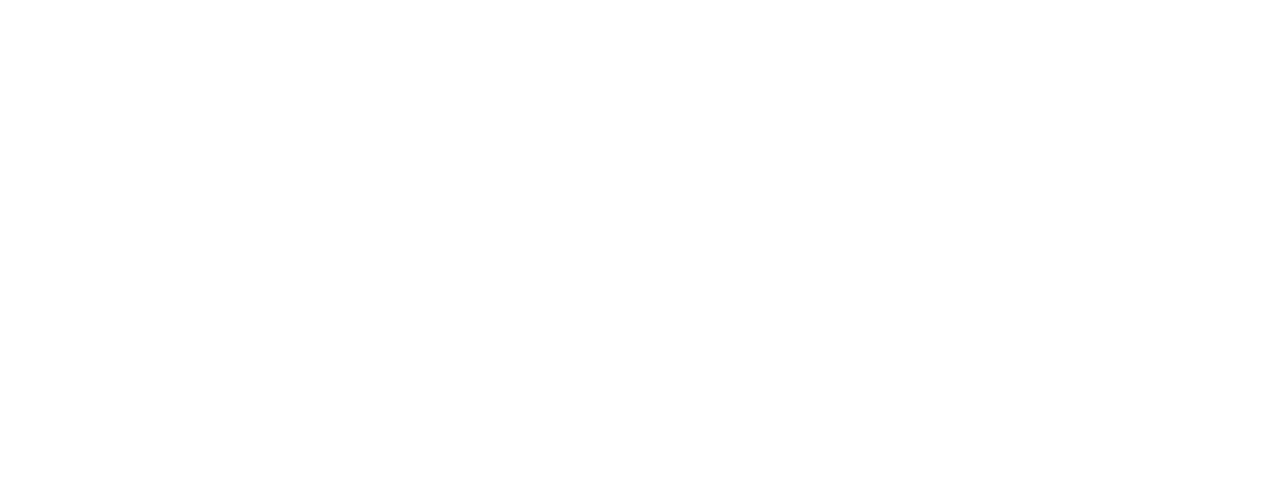
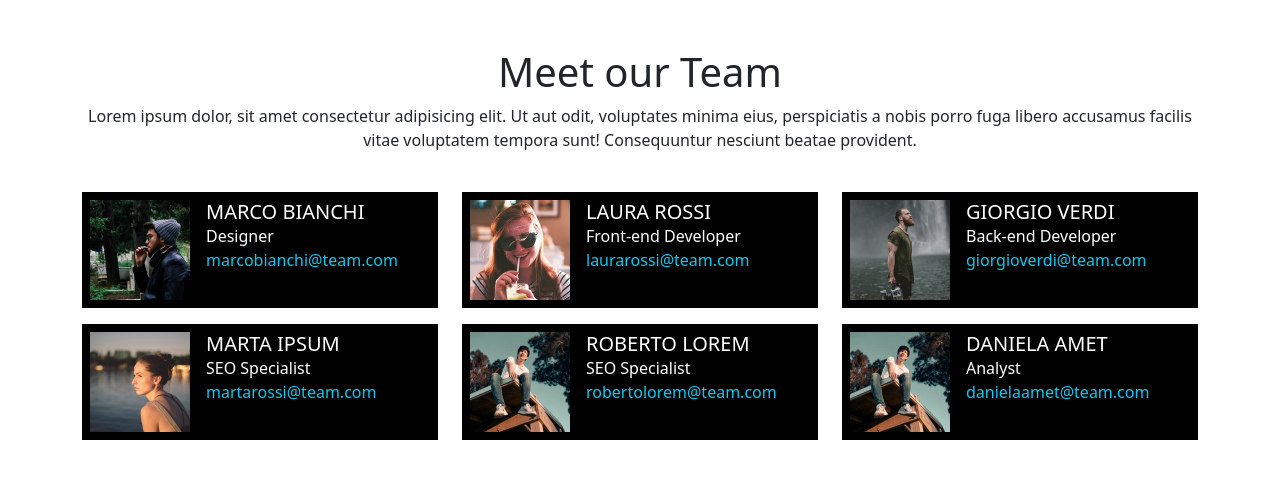
Before and after one commit to omarseddati16/js-our-team, a plain HTML site: page index.html in a window 1280 px wide. Drawn offline with nearby package versions, Linux system fonts and the light colour scheme.

Commit message:
struttura

```diff
--- a/index.html
+++ b/index.html
@@ -4,11 +4,91 @@
 <head>
   <meta charset="UTF-8">
   <meta name="viewport" content="width=device-width, initial-scale=1.0">
-  <title>Document</title>
+  <title>Meet our Team</title>
+  <link href="https://cdn.jsdelivr.net/npm/bootstrap@5.3.7/dist/css/bootstrap.min.css" rel="stylesheet"
+    integrity="sha384-LN+7fdVzj6u52u30Kp6M/trliBMCMKTyK833zpbD+pXdCLuTusPj697FH4R/5mcr" crossorigin="anonymous">
 </head>
 
 <body>
-  <script src="js/script.js"></script>
-</body>
-
-</html>
+  <div class="container my-5">
+    <div class="row">
+      <div class="col-12 text-center mb-4">
+        <h1 class="text-dark">Meet our Team</h1>
+        <p>Lorem ipsum dolor, sit amet consectetur adipisicing elit. Ut aut odit, voluptates minima eius, perspiciatis a
+          nobis porro fuga libero accusamus facilis vitae voluptatem tempora sunt! Consequuntur nesciunt beatae
+          provident.</p>
+      </div>
+    </div>
+    <div class="row">
+      <div class="col-12 col-md-6 col-lg-4 mb-3">
+        <div class="d-flex bg-black text-white p-2">
+          <img src="js/img/male1.png" alt="Marco Bianchi" class="me-3"
+            style="width: 100px; height: 100px; object-fit: cover;">
+          <div>
+            <h5 class="mb-0">MARCO BIANCHI</h5>
+            <p class="mb-0">Designer</p>
+            <p class="mb-0"><a href="mailto:marcobianchi@team.com"
+                class="text-info text-decoration-none">marcobianchi@team.com</a></p>
+          </div>
+        </div>
+      </div>
+      <div class="col-12 col-md-6 col-lg-4 mb-3">
+        <div class="d-flex bg-black text-white p-2">
+          <img src="js/img/female1.png" alt="Laura Rossi" class="me-3"
+            style="width: 100px; height: 100px; object-fit: cover;">
+          <div>
+            <h5 class="mb-0">LAURA ROSSI</h5>
+            <p class="mb-0">Front-end Developer</p>
+            <p class="mb-0"><a href="mailto:laurarossi@team.com"
+                class="text-info text-decoration-none">laurarossi@team.com</a></p>
+          </div>
+        </div>
+      </div>
+      <div class="col-12 col-md-6 col-lg-4 mb-3">
+        <div class="d-flex bg-black text-white p-2">
+          <img src="js/img/male2.png" alt="Giorgio Verdi" class="me-3"
+            style="width: 100px; height: 100px; object-fit: cover;">
+          <div>
+            <h5 class="mb-0 ">GIORGIO VERDI</h5>
+            <p class="mb-0">Back-end Developer</p>
+            <p class="mb-0"><a href="mailto:giorgioverdi@team.com"
+                class="text-info text-decoration-none">giorgioverdi@team.com</a></p>
+          </div>
+        </div>
+      </div>
+      <div class="col-12 col-md-6 col-lg-4 mb-3">
+        <div class="d-flex bg-black text-white p-2">
+          <img src="js/img/female2.png" alt="Marta Ipsum" class="me-3"
+            style="width: 100px; height: 100px; object-fit: cover;">
+          <div>
+            <h5 class="mb-0">MARTA IPSUM</h5>
+            <p class="mb-0">SEO Specialist</p>
+            <p class="mb-0"><a href="mailto:martarossi@team.com"
+                class="text-info text-decoration-none">martarossi@team.com</a></p>
+          </div>
+        </div>
+      </div>
+      <div class="col-12 col-md-6 col-lg-4 mb-3">
+        <div class="d-flex bg-black text-white p-2">
+          <img src="js/img/male3.png" alt="Roberto Lorem" class="me-3"
+            style="width: 100px; height: 100px; object-fit: cover;">
+          <div>
+            <h5 class="mb-0">ROBERTO LOREM</h5>
+            <p class="mb-0">SEO Specialist</p>
+            <p class="mb-0"><a href="mailto:robertolorem@team.com"
+                class="text-info text-decoration-none">robertolorem@team.com</a></p>
+          </div>
+        </div>
+      </div>
+      <div class="col-12 col-md-6 col-lg-4 mb-3">
+        <div class="d-flex bg-black text-white p-2">
+          <img src="js/img/male3.png" alt="Roberto Lorem" class="me-3"
+            style="width: 100px; height: 100px; object-fit: cover;">
+          <div>
+            <h5 class="mb-0">DANIELA AMET</h5>
+            <p class="mb-0">Analyst</p>
+            <p class="mb-0"><a href="mailto:danielaamet@team.com"
+                class="text-info text-decoration-none">danielaamet@team.com</a></p>
+          </div>
+        </div>
+      </div>
```
